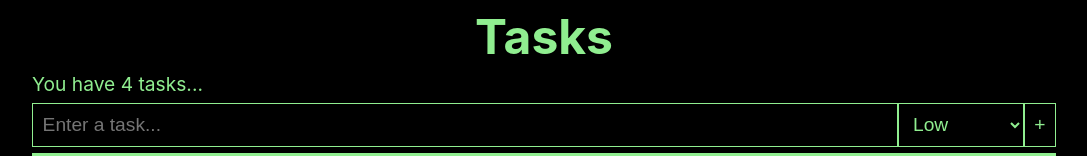
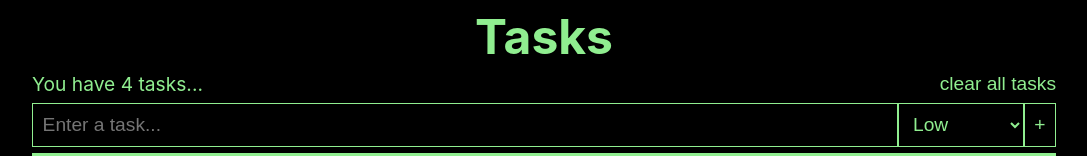
Before and after one commit to Kris-Martin/tasks, a React (Create React App) app: page / in a window 1280 px wide. Shown: the top 156 px of the page, without its empty margins (96-1183 px from the left). Built offline with nearby package versions, Linux system fonts and the light colour scheme.

Commit message:
Add clear all tasks btn

```diff
--- a/src/containers/TasksContainer/TasksContainer.jsx
+++ b/src/containers/TasksContainer/TasksContainer.jsx
@@ -18,6 +18,10 @@ const TasksContainer = () => {
     const deleteTask = (taskToRemove, tasks) => {
         let updated = tasks.filter((t) => t !== taskToRemove);
         setTasks(updated);
+    };
+
+    const clearAllTasks = () => {
+        setTasks([]);
     };
 
     const addTask = (e) => {
@@ -44,7 +48,10 @@ const TasksContainer = () => {
 
     return (
         <>
-            <p className={styles.taskCount}>You have {tasks.length} tasks...</p>
+            <div className={styles.taskCount}>
+                <p>You have {tasks.length} tasks...</p>
+                <button onClick={clearAllTasks}>clear all tasks</button>
+            </div>
             <Form addTask={addTask} />
             <div className={styles.TasksContainer}>
                 {isMounted &&
--- a/src/containers/TasksContainer/TasksContainer.module.scss
+++ b/src/containers/TasksContainer/TasksContainer.module.scss
@@ -3,6 +3,27 @@
     width: 80%;
     text-align: left;
     font-size: 1.2rem;
+    display: flex;
+    justify-content: space-between;
+
+    & > button {
+        border: none;
+        font-size: 1.2rem;
+        background-color: black;
+        color: lightgreen;
+        cursor: pointer;
+
+        &:hover {
+            background-color: rgb(144, 238, 144, 0.5);
+            color: white;
+            text-decoration: underline;
+        }
+
+        &:active {
+            background-color: rgb(255, 0, 0, 0.5);
+            font-weight: bold;
+        }
+    }
 }
 
 .TasksContainer {
```
